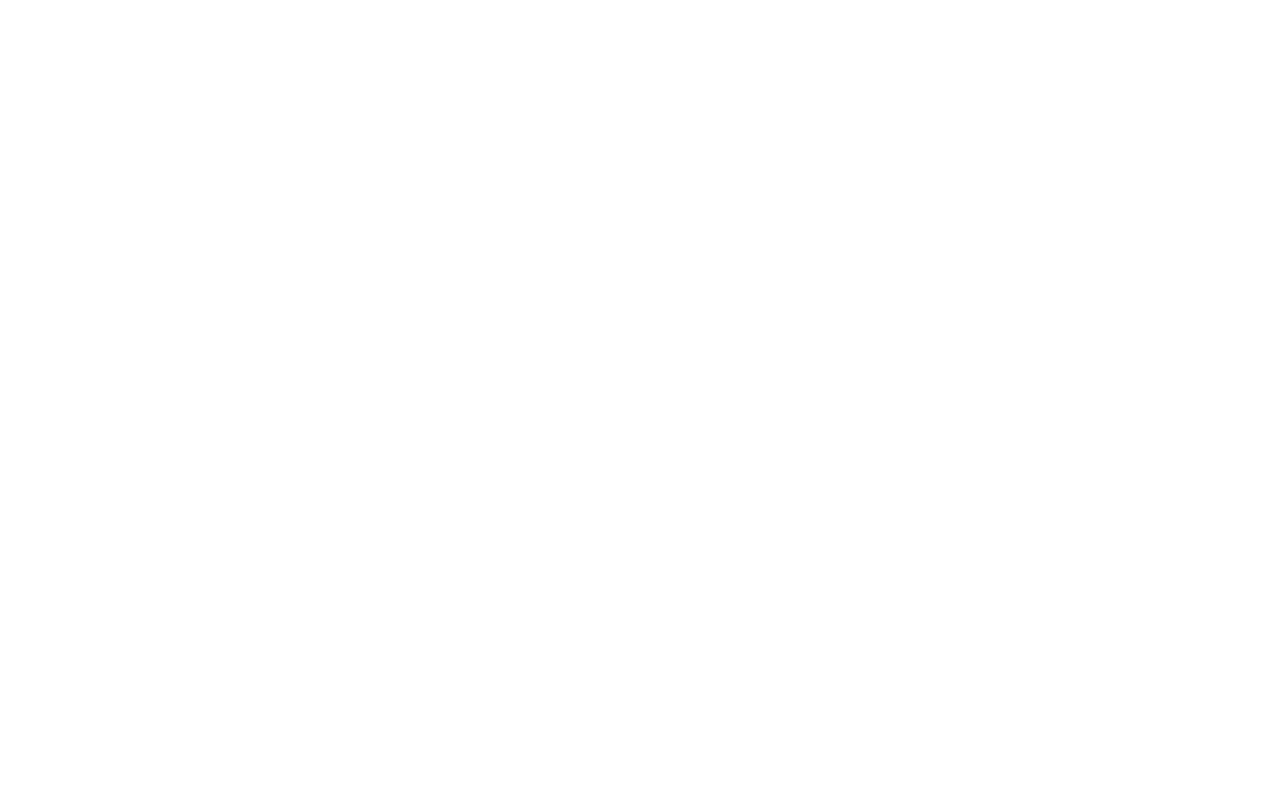
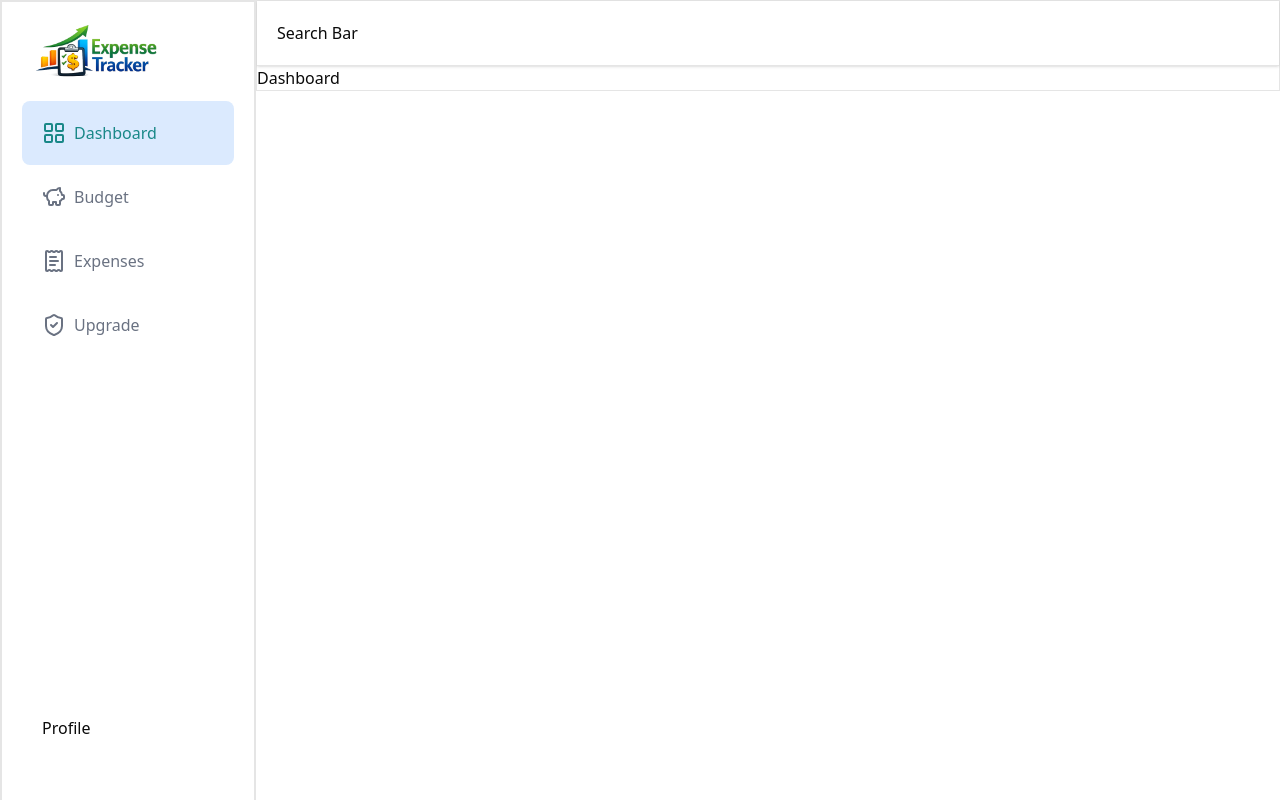
Before and after one commit to dllochini/expense-tracker, a Next.js app: page /dashboard in a window 1280 px wide. Built offline with nearby package versions, Linux system fonts and the light colour scheme.

Commit message:
implement side navigation bar

```diff
--- /dev/null
+++ b/app/(routes)/dashboard/(side nav pages)/budget/page.jsx
@@ -0,0 +1,9 @@
+import React from 'react'
+
+function Budget() {
+  return (
+    <div>Budget</div>
+  )
+}
+
+export default Budget
--- /dev/null
+++ b/app/(routes)/dashboard/(side nav pages)/expenses/page.jsx
@@ -0,0 +1,9 @@
+import React from 'react'
+
+function Expenses() {
+  return (
+    <div>Expenses</div>
+  )
+}
+
+export default Expenses
--- /dev/null
+++ b/app/(routes)/dashboard/_components/DashboardHeader.jsx
@@ -0,0 +1,17 @@
+import { UserButton } from '@clerk/nextjs'
+import React from 'react'
+
+function DashboardHeader() {
+  return (
+    <div className='p-5 shadow-sm border-b flex justify-between items-center'>
+      <div >
+        Search Bar
+      </div>
+      <div>
+        <UserButton/>
+      </div>
+    </div>
+  )
+}
+
+export default DashboardHeader
--- /dev/null
+++ b/app/(routes)/dashboard/_components/SideNav.jsx
@@ -0,0 +1,70 @@
+'use client'
+
+import { UserButton } from '@clerk/nextjs'
+import { LayoutGrid, PiggyBank, ReceiptText, ShieldCheck } from 'lucide-react'
+import Image from 'next/image'
+import Link from 'next/link'
+import { usePathname } from 'next/navigation'
+import React, { useEffect } from 'react'
+
+function SideNav() {
+
+  const menuList = [
+    {
+      id: '1',
+      name: 'Dashboard',
+      icon: LayoutGrid,
+      path: '/dashboard'
+    },
+    {
+      id: '2',
+      name: 'Budget',
+      icon: PiggyBank,
+      path: '/dashboard/budget'
+    },
+    {
+      id: '3',
+      name: 'Expenses',
+      icon: ReceiptText,
+      path: '/dashboard/expenses'
+    },
+    {
+      id: '4',
+      name: 'Upgrade',
+      icon: ShieldCheck,
+      path: '/dashboard/upgrade'
+    },
+  ]
+
+  const path = usePathname();
+
+  useEffect(() => {
+    console.log(path)
+  }, [])
+
+  return (
+
+    <div className='h-screen p-5 border shadow-sn'>
+      <Image src={'/tracker-logo1.png'} width={160} height={100} alt='logo' />
+      <div className='mt-5'>
+        {menuList.map((menu, index) => (
+          <Link key={index} href={menu.path}>
+            <h2
+              className={`flex gap-2 items-center text-gray-500 font-medium p-5 cursor-pointer rounded-md hover:text-primary hover:bg-blue-100
+            ${path == menu.path && 'text-primary bg-blue-100'}
+            `}>
+              <menu.icon />
+              {menu.name}
+            </h2>
+          </Link>
+        ))}
+      </div>
+      <div className='fixed bottom-10 p-5 flex gap-2 item-center'>
+        <UserButton />
+        Profile
+      </div>
+    </div>
+  )
+}
+
+export default SideNav
--- /dev/null
+++ b/app/(routes)/dashboard/layout.jsx
@@ -0,0 +1,20 @@
+import React from 'react'
+import SideNav from './_components/SideNav'
+import DashboardHeader from './_components/DashboardHeader'
+
+function DashboardLayout({children}) {
+  return (
+    <div>
+
+        <div className=' border fixed md:w-64 hidden md:block '>
+            <SideNav />
+        </div>
+        <div className='border md:ml-64'>
+          <DashboardHeader />
+            {children}
+        </div>
+    </div>
+  )
+}
+
+export default DashboardLayout
--- /dev/null
+++ b/app/(routes)/dashboard/page.jsx
@@ -0,0 +1,10 @@
+import React from 'react'
+
+function Dashboard() {
+  return (
+
+    <div>Dashboard</div>
+  )
+}
+
+export default Dashboard
--- a/app/_components/Header.jsx
+++ b/app/_components/Header.jsx
@@ -7,16 +7,17 @@
 
 const Header = () => {
 
-  const {user, isSignedIn} = useUser();
+  const { user, isSignedIn } = useUser();
 
   return (
+
     <div className='p-5 flex justify-between items-center border shadow-md'>
       <Image src='/tracker-logo1.png' alt='logo' width={120} height={50} />
       <div className="flex gap-2">
         {/* <Button variant='secondary' >
           <Link href={process.env.NEXT_PUBLIC_CLERK_SIGN_IN_URL}>Sign In</Link>
         </Button> */}
-        {isSignedIn? <UserButton /> : <Button asChild><Link href={process.env.NEXT_PUBLIC_CLERK_SIGN_IN_URL}>Get Started</Link></Button>}
+        {isSignedIn ? <UserButton /> : <Button asChild><Link href={process.env.NEXT_PUBLIC_CLERK_SIGN_IN_URL}>Get Started</Link></Button>}
 
       </div>
     </div>
--- a/app/_components/Banner.jsx
+++ b/app/_components/Hero.jsx
@@ -2,7 +2,7 @@
 import Link from 'next/link'
 import React from 'react'
 
-const Banner = () => {
+const Hero = () => {
     return (
         <div>
             <section className="bg-gray-50">
@@ -29,4 +29,4 @@
     )
 }
 
-export default Banner
+export default Hero
--- a/app/dashboard/page.jsx
+++ /dev/null
@@ -1,12 +0,0 @@
-import { UserButton } from '@clerk/nextjs'
-import React from 'react'
-
-const dashboard = () => {
-  return (
-    <div>
-      <UserButton />
-    </div>
-  )
-}
-
-export default dashboard
--- a/app/page.js
+++ b/app/page.js
@@ -1,13 +1,13 @@
 import Image from "next/image";
 import Header from "./_components/Header";
-import Banner from "./_components/Banner";
+import Hero from "./_components/Hero";
 //default page
 //for a new folder add _. Otherwise, it automatically becomes a route
 export default function Home() {
   return (
     <div>
       <Header />
-      <Banner />
+      <Hero />
     </div>
   );
 }
```
